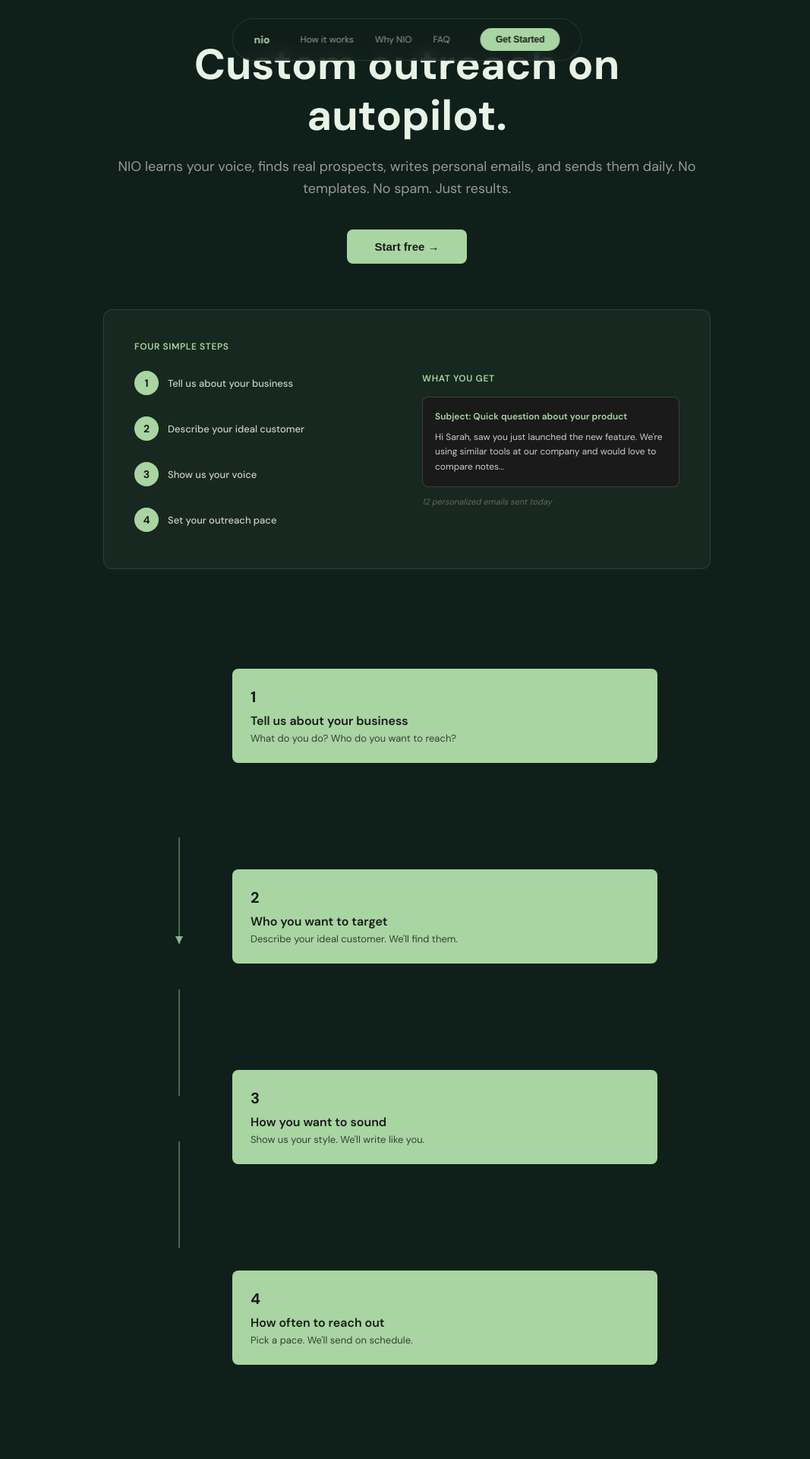
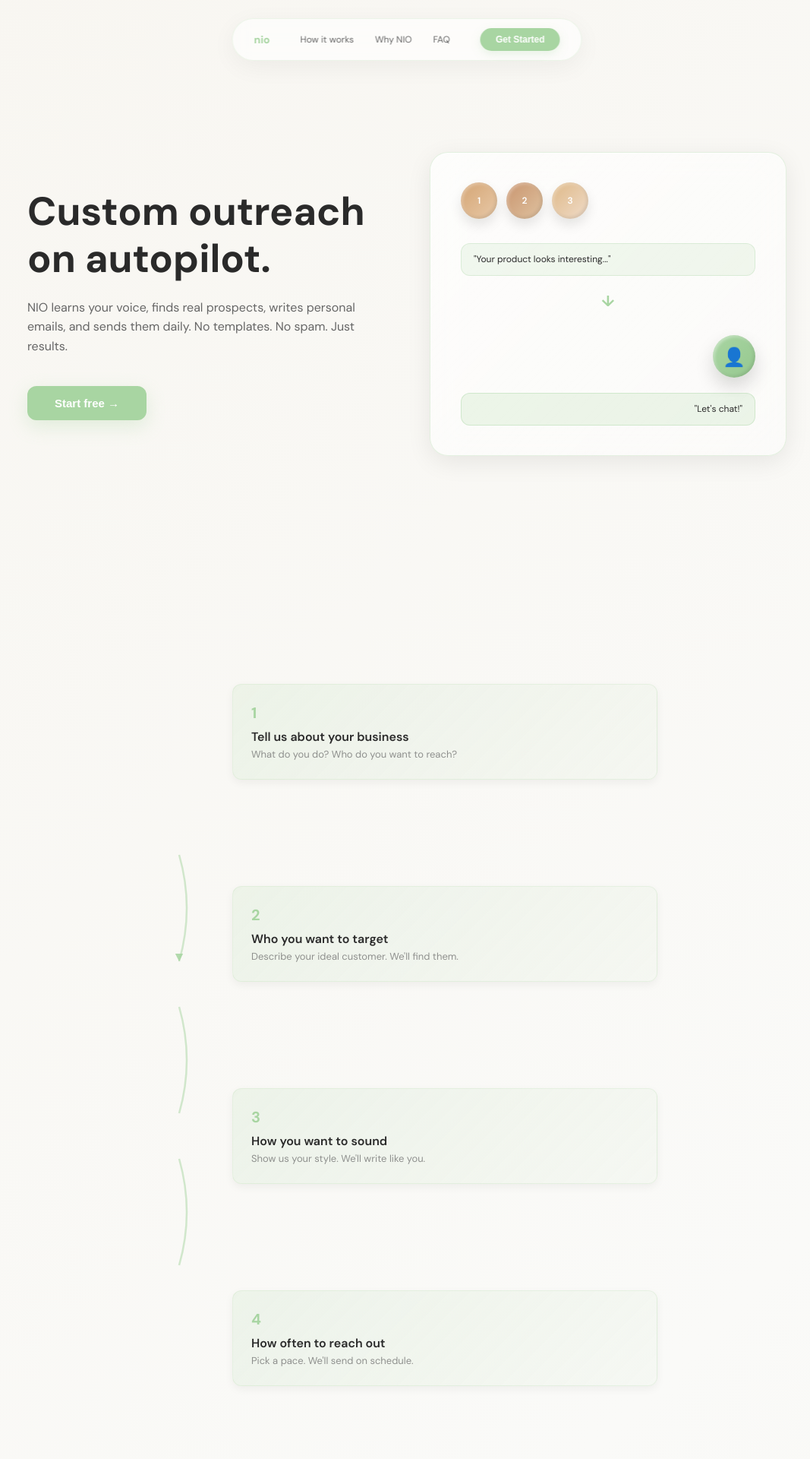
Before and after one commit to afrogoespro/Nio-fresh, a Next.js app in the folder frontend/: page / in a window 1280 px wide. Shown: the top 1920 px of the page at 76% size, without its empty margins (104-1171 px from the left). Built offline with nearby package versions, Linux system fonts and the light colour scheme.

Commit message:
Redesign: light background, glass aesthetic, 3D clay-style conversation mockup with animated connectors

```diff
--- a/frontend/app/page.tsx
+++ b/frontend/app/page.tsx
@@ -55,14 +55,14 @@
   }, []);
 
   return (
-    <div style={{ minHeight: "100vh", background: "#0f1f1a", fontFamily: "'DM Sans', sans-serif", color: "#e8f3e5" }}>
+    <div style={{ minHeight: "100vh", background: "linear-gradient(135deg, #f8f6f1 0%, #fafaf8 50%, #f5f3ed 100%)", fontFamily: "'DM Sans', sans-serif", color: "#2a2a2a" }}>
       {/* Navbar */}
       <nav style={{
         position: "fixed",
         top: "24px",
         left: "50%",
         transform: "translateX(-50%)",
-        background: "rgba(15, 31, 26, 0.8)",
+        background: "rgba(255, 255, 255, 0.6)",
         backdropFilter: "blur(10px)",
         borderRadius: "999px",
         padding: "12px 28px",
@@ -70,18 +70,19 @@
         gap: "40px",
         alignItems: "center",
         zIndex: 1000,
-        border: "1px solid rgba(168, 213, 162, 0.15)",
+        border: "1px solid rgba(168, 213, 162, 0.2)",
+        boxShadow: "0 8px 32px rgba(0, 0, 0, 0.05)",
       }}>
         <span style={{ fontSize: "14px", fontWeight: "700", color: "#a8d5a2" }}>nio</span>
         <div style={{ display: "flex", gap: "28px", fontSize: "12px" }}>
-          <a href="#how" style={{ color: "#999", textDecoration: "none", cursor: "pointer", transition: "color 0.2s" }} onMouseOver={(e) => e.currentTarget.style.color = "#a8d5a2"} onMouseOut={(e) => e.currentTarget.style.color = "#999"}>How it works</a>
-          <a href="#why" style={{ color: "#999", textDecoration: "none", cursor: "pointer", transition: "color 0.2s" }} onMouseOver={(e) => e.currentTarget.style.color = "#a8d5a2"} onMouseOut={(e) => e.currentTarget.style.color = "#999"}>Why NIO</a>
-          <a href="#faq" style={{ color: "#999", textDecoration: "none", cursor: "pointer", transition: "color 0.2s" }} onMouseOver={(e) => e.currentTarget.style.color = "#a8d5a2"} onMouseOut={(e) => e.currentTarget.style.color = "#999"}>FAQ</a>
+          <a href="#how" style={{ color: "#666", textDecoration: "none", cursor: "pointer", transition: "color 0.2s" }} onMouseOver={(e) => e.currentTarget.style.color = "#a8d5a2"} onMouseOut={(e) => e.currentTarget.style.color = "#666"}>How it works</a>
+          <a href="#why" style={{ color: "#666", textDecoration: "none", cursor: "pointer", transition: "color 0.2s" }} onMouseOver={(e) => e.currentTarget.style.color = "#a8d5a2"} onMouseOut={(e) => e.currentTarget.style.color = "#666"}>Why NIO</a>
+          <a href="#faq" style={{ color: "#666", textDecoration: "none", cursor: "pointer", transition: "color 0.2s" }} onMouseOver={(e) => e.currentTarget.style.color = "#a8d5a2"} onMouseOut={(e) => e.currentTarget.style.color = "#666"}>FAQ</a>
         </div>
         <Link href="/agents">
           <button style={{
             background: "#a8d5a2",
-            color: "#1a1a1a",
+            color: "#fff",
             border: "none",
             borderRadius: "999px",
             padding: "8px 20px",
@@ -89,6 +90,7 @@
             fontWeight: "600",
             cursor: "pointer",
             transition: "all 0.2s",
+            boxShadow: "0 4px 12px rgba(168, 213, 162, 0.25)",
           }}
             onMouseOver={(e) => {
               e.currentTarget.style.background = "#96c88f";
@@ -113,137 +115,159 @@
         alignItems: "center",
         padding: "0 20px",
       }}>
-        <div style={{ maxWidth: "800px", width: "100%" }}>
-          {/* Left side: Text */}
-          <div style={{ marginBottom: "60px", textAlign: "center" }}>
+        <div style={{ maxWidth: "1000px", width: "100%" }}>
+          {/* Text + Visual Container */}
+          <div style={{ display: "grid", gridTemplateColumns: "1fr 1fr", gap: "60px", alignItems: "center" }}>
+            {/* Left: Text */}
+            <div>
               <h1 style={{
-              fontSize: "56px",
+                fontSize: "52px",
                 fontWeight: "700",
                 lineHeight: "1.2",
                 marginBottom: "20px",
-              color: "#e8f3e5"
+                color: "#2a2a2a"
               }}>
                 Custom outreach on autopilot.
               </h1>
               <p style={{
-              fontSize: "18px",
-              color: "#999",
+                fontSize: "16px",
+                color: "#666",
                 marginBottom: "40px",
-              lineHeight: "1.6",
-              maxWidth: "100%",
-              margin: "0 auto 40px"
+                lineHeight: "1.6"
               }}>
                 NIO learns your voice, finds real prospects, writes personal emails, and sends them daily. No templates. No spam. Just results.
               </p>
-            <div style={{ display: "flex", justifyContent: "center" }}>
               <Link href="/agents">
                 <button style={{
                   background: "#a8d5a2",
-                  color: "#1a1a1a",
+                  color: "#fff",
                   border: "none",
-                  borderRadius: "8px",
+                  borderRadius: "12px",
                   padding: "14px 36px",
                   fontSize: "15px",
                   fontWeight: "600",
                   cursor: "pointer",
                   transition: "all 0.2s",
+                  boxShadow: "0 8px 24px rgba(168, 213, 162, 0.3)",
                 }}
                   onMouseOver={(e) => {
                     e.currentTarget.style.transform = "translateY(-2px)";
-                  e.currentTarget.style.opacity = "0.9";
+                    e.currentTarget.style.boxShadow = "0 12px 32px rgba(168, 213, 162, 0.4)";
                   }}
                   onMouseOut={(e) => {
                     e.currentTarget.style.transform = "translateY(0)";
-                  e.currentTarget.style.opacity = "1";
+                    e.currentTarget.style.boxShadow = "0 8px 24px rgba(168, 213, 162, 0.3)";
                   }}
                 >
                   Start free →
                 </button>
               </Link>
             </div>
-          </div>
 
-          {/* Visual Demo - Simple mockup of the process */}
+            {/* Right: 3D Clay-style Illustration */}
             <div style={{
-            background: "rgba(168, 213, 162, 0.05)",
-            border: "1px solid rgba(168, 213, 162, 0.15)",
-            borderRadius: "12px",
+              display: "flex",
+              justifyContent: "center",
+              alignItems: "center",
+              minHeight: "400px",
+              position: "relative",
+            }}>
+              {/* Glass container with 3D effect */}
+              <div style={{
+                width: "100%",
+                height: "400px",
+                background: "linear-gradient(135deg, rgba(255, 255, 255, 0.7), rgba(255, 255, 255, 0.4))",
+                backdropFilter: "blur(20px)",
+                borderRadius: "24px",
+                border: "1px solid rgba(168, 213, 162, 0.3)",
                 padding: "40px",
-            display: "grid",
-            gridTemplateColumns: "1fr 1fr",
-            gap: "40px",
-            alignItems: "center",
+                display: "flex",
+                flexDirection: "column",
+                justifyContent: "center",
+                gap: "20px",
+                boxShadow: "0 8px 32px rgba(0, 0, 0, 0.08), inset 0 1px 1px rgba(255, 255, 255, 0.5)",
+                position: "relative",
+                overflow: "hidden",
               }}>
-            {/* Left: Step indicator */}
-            <div>
-              <div style={{ fontSize: "12px", color: "#a8d5a2", textTransform: "uppercase", fontWeight: "600", marginBottom: "16px", letterSpacing: "0.05em" }}>
-                Four simple steps
-              </div>
-              <div style={{ display: "flex", flexDirection: "column", gap: "12px" }}>
-                {[1, 2, 3, 4].map((num) => (
-                  <div key={num} style={{
-                    display: "flex",
-                    alignItems: "center",
-                    gap: "12px",
-                    padding: "8px 0",
-                  }}>
-                    <div style={{
-                      width: "32px",
-                      height: "32px",
-                      background: "#a8d5a2",
-                      color: "#1a1a1a",
+                {/* Left: Prospects */}
+                <div style={{ display: "flex", gap: "12px", justifyContent: "flex-start", marginBottom: "12px" }}>
+                  {[1, 2, 3].map((i) => (
+                    <div
+                      key={i}
+                      style={{
+                        width: "48px",
+                        height: "48px",
                         borderRadius: "50%",
+                        background: `linear-gradient(135deg, ${i === 1 ? "#d4a574" : i === 2 ? "#c9956f" : "#deb887"}, ${i === 1 ? "#e8c9a8" : i === 2 ? "#dfc2a0" : "#f0dcc9"})`,
+                        boxShadow: `0 8px 16px rgba(0, 0, 0, 0.1), inset -2px -2px 4px rgba(0, 0, 0, 0.1), inset 2px 2px 4px rgba(255, 255, 255, 0.3)`,
                         display: "flex",
                         alignItems: "center",
                         justifyContent: "center",
-                      fontWeight: "700",
-                      fontSize: "14px",
-                    }}>
-                      {num}
-                    </div>
-                    <div style={{
-                      fontSize: "13px",
-                      color: "#ccc",
-                      fontWeight: "500",
-                    }}>
-                      {num === 1 && "Tell us about your business"}
-                      {num === 2 && "Describe your ideal customer"}
-                      {num === 3 && "Show us your voice"}
-                      {num === 4 && "Set your outreach pace"}
-                    </div>
+                        fontSize: "12px",
+                        fontWeight: "600",
+                        color: "#fff",
+                      }}
+                    >
+                      {i}
                     </div>
                   ))}
                 </div>
+
+                {/* Message bubble from prospects */}
+                <div style={{
+                  background: "rgba(168, 213, 162, 0.15)",
+                  border: "1px solid rgba(168, 213, 162, 0.3)",
+                  borderRadius: "12px",
+                  padding: "12px 16px",
+                  fontSize: "12px",
+                  color: "#2a2a2a",
+                  lineHeight: "1.4",
+                }}>
+                  "Your product looks interesting..."
                 </div>
 
-            {/* Right: Output preview */}
-            <div>
-              <div style={{ fontSize: "12px", color: "#a8d5a2", textTransform: "uppercase", fontWeight: "600", marginBottom: "16px", letterSpacing: "0.05em" }}>
-                What you get
+                {/* Arrow indicator */}
+                <div style={{
+                  textAlign: "center",
+                  fontSize: "20px",
+                  color: "#a8d5a2",
+                  fontWeight: "700",
+                }}>
+                  ↓
                 </div>
-              <div style={{
-                background: "#1a1a1a",
-                border: "1px solid rgba(168, 213, 162, 0.2)",
-                borderRadius: "8px",
-                padding: "16px",
-                fontSize: "12px",
-                color: "#ccc",
-                lineHeight: "1.6",
-              }}>
-                <div style={{ color: "#a8d5a2", fontWeight: "600", marginBottom: "8px" }}>
-                  Subject: Quick question about your product
-                </div>
-                <div>
-                  Hi Sarah, saw you just launched the new feature. We're using similar tools at our company and would love to compare notes...
+
+                {/* Right: Business Owner */}
+                <div style={{ display: "flex", gap: "12px", justifyContent: "flex-end", marginTop: "12px" }}>
+                  <div
+                    style={{
+                      width: "56px",
+                      height: "56px",
+                      borderRadius: "50%",
+                      background: "linear-gradient(135deg, #a8d5a2, #96c88f)",
+                      boxShadow: `0 12px 24px rgba(0, 0, 0, 0.15), inset -2px -2px 4px rgba(0, 0, 0, 0.1), inset 2px 2px 4px rgba(255, 255, 255, 0.4)`,
+                      display: "flex",
+                      alignItems: "center",
+                      justifyContent: "center",
+                      fontSize: "24px",
+                    }}
+                  >
+                    👤
                   </div>
                 </div>
+
+                {/* Message bubble from owner */}
                 <div style={{
-                fontSize: "11px",
-                color: "#666",
-                marginTop: "12px",
-                fontStyle: "italic"
+                  background: "rgba(168, 213, 162, 0.2)",
+                  border: "1px solid rgba(168, 213, 162, 0.4)",
+                  borderRadius: "12px",
+                  padding: "12px 16px",
+                  fontSize: "12px",
+                  color: "#2a2a2a",
+                  lineHeight: "1.4",
+                  textAlign: "right",
                 }}>
-                12 personalized emails sent today
+                  "Let's chat!"
+                </div>
               </div>
             </div>
           </div>
@@ -251,7 +275,7 @@
       </section>
 
       {/* 4-Step Flow (Below fold) */}
-      <section style={{ padding: "80px 20px", maxWidth: "700px", margin: "0 auto" }}>
+      <section style={{ padding: "100px 20px", maxWidth: "700px", margin: "0 auto" }}>
         <div style={{ display: "flex", gap: "40px" }}>
           {/* Left: Animated connector */}
           <div style={{ position: "relative", width: "60px", flexShrink: 0 }}>
@@ -259,15 +283,13 @@
               {steps.map((_, i) => {
                 if (i < steps.length - 1) {
                   return (
-                    <line
-                      key={`line-${i}`}
-                      x1="30"
-                      y1={i * 200 + 60}
-                      x2="30"
-                      y2={(i + 1) * 200}
+                    <path
+                      key={`curve-${i}`}
+                      d={`M 30 ${i * 200 + 60} Q 50 ${(i * 200 + 60 + (i + 1) * 200) / 2} 30 ${(i + 1) * 200}`}
+                      fill="none"
                       stroke="#a8d5a2"
-                      strokeWidth="2"
-                      opacity={visibleSteps.has(i + 1) ? 0.4 : 0.1}
+                      strokeWidth="2.5"
+                      opacity={visibleSteps.has(i + 1) ? 0.5 : 0.1}
                       style={{
                         transition: "opacity 0.6s ease",
                         transitionDelay: `${visibleSteps.has(i + 1) ? (i + 1) * 0.1 : 0}s`,
@@ -278,13 +300,13 @@
                 return null;
               })}
 
-              {/* Arrow heads */}
+              {/* Animated arrow heads */}
               {steps.map((_, i) => {
                 if (i < steps.length - 1) {
                   return (
                     <g
                       key={`arrow-${i}`}
-                      opacity={visibleSteps.has(i + 1) ? 0.4 : 0.1}
+                      opacity={visibleSteps.has(i + 1) ? 0.5 : 0.1}
                       style={{
                         transition: "opacity 0.6s ease",
                         transitionDelay: `${visibleSteps.has(i + 1) ? (i + 1) * 0.1 : 0}s`,
@@ -309,22 +331,24 @@
                 }}
                 style={{
                   padding: "24px",
-                  background: "#a8d5a2",
-                  color: "#1a1a1a",
-                  borderRadius: "8px",
+                  background: "linear-gradient(135deg, rgba(168, 213, 162, 0.15), rgba(168, 213, 162, 0.05))",
+                  border: "1px solid rgba(168, 213, 162, 0.2)",
+                  color: "#2a2a2a",
+                  borderRadius: "12px",
                   opacity: visibleSteps.has(i) ? 1 : 0,
                   transform: visibleSteps.has(i) ? "translateY(0)" : "translateY(20px)",
                   transition: "all 0.5s cubic-bezier(0.34, 1.56, 0.64, 1)",
                   transitionDelay: `${visibleSteps.has(i) ? i * 0.1 : 0}s`,
+                  boxShadow: "0 4px 12px rgba(0, 0, 0, 0.05)",
                 }}
               >
-                <div style={{ fontSize: "20px", fontWeight: "700", marginBottom: "8px" }}>
+                <div style={{ fontSize: "20px", fontWeight: "700", marginBottom: "8px", color: "#a8d5a2" }}>
                   {step.num}
                 </div>
-                <div style={{ fontSize: "16px", fontWeight: "600", marginBottom: "4px" }}>
+                <div style={{ fontSize: "16px", fontWeight: "600", marginBottom: "4px", color: "#2a2a2a" }}>
                   {step.title}
                 </div>
-                <div style={{ fontSize: "13px", fontWeight: "400", opacity: 0.8 }}>
+                <div style={{ fontSize: "13px", fontWeight: "400", opacity: 0.7, color: "#666" }}>
                   {step.desc}
                 </div>
               </div>
@@ -336,17 +360,17 @@
               }}
               style={{
                 padding: "24px",
-                background: "#1a1a1a",
-                color: "#a8d5a2",
-                borderRadius: "8px",
+                background: "linear-gradient(135deg, #a8d5a2, #96c88f)",
+                color: "#fff",
+                borderRadius: "12px",
                 fontSize: "14px",
                 fontWeight: "600",
                 textAlign: "center",
-                border: "1px solid #a8d5a2",
                 opacity: visibleSteps.has(steps.length) ? 1 : 0,
                 transform: visibleSteps.has(steps.length) ? "translateY(0)" : "translateY(20px)",
                 transition: "all 0.5s cubic-bezier(0.34, 1.56, 0.64, 1)",
                 transitionDelay: `${visibleSteps.has(steps.length) ? steps.length * 0.1 : 0}s`,
+                boxShadow: "0 8px 20px rgba(168, 213, 162, 0.3)",
               }}
             >
               Then we start →
@@ -357,10 +381,10 @@
 
       {/* How It Works */}
       <section id="how" style={{ padding: "100px 20px", maxWidth: "700px", margin: "0 auto" }}>
-        <h2 style={{ fontSize: "40px", fontWeight: "700", color: "#e8f3e5", marginBottom: "12px", textAlign: "center" }}>
+        <h2 style={{ fontSize: "40px", fontWeight: "700", color: "#2a2a2a", marginBottom: "12px", textAlign: "center" }}>
           Here's what actually happens
         </h2>
-        <p style={{ fontSize: "14px", color: "#999", textAlign: "center", marginBottom: "60px" }}>
+        <p style={{ fontSize: "14px", color: "#666", textAlign: "center", marginBottom: "60px" }}>
           Simple. No complex setup. No spam. Just real emails that work.
         </p>
 
@@ -376,10 +400,10 @@
                 {item.num}
               </div>
               <div>
-                <h3 style={{ fontSize: "16px", fontWeight: "700", marginBottom: "6px", color: "#e8f3e5" }}>
+                <h3 style={{ fontSize: "16px", fontWeight: "700", marginBottom: "6px", color: "#2a2a2a" }}>
                   {item.title}
                 </h3>
-                <p style={{ fontSize: "13px", color: "#999", lineHeight: "1.5", margin: 0 }}>
+                <p style={{ fontSize: "13px", color: "#666", lineHeight: "1.5", margin: 0 }}>
                   {item.desc}
                 </p>
               </div>
@@ -390,7 +414,7 @@
 
       {/* Why It Works */}
       <section id="why" style={{ padding: "100px 20px", maxWidth: "700px", margin: "0 auto" }}>
-        <h2 style={{ fontSize: "40px", fontWeight: "700", color: "#e8f3e5", marginBottom: "12px", textAlign: "center" }}>
+        <h2 style={{ fontSize: "40px", fontWeight: "700", color: "#2a2a2a", marginBottom: "12px", textAlign: "center" }}>
           Why people actually reply
         </h2>
 
@@ -402,14 +426,15 @@
           ].map((item, i) => (
             <div key={i} style={{
               padding: "24px",
-              background: "#1a1a1a",
-              border: "1px solid rgba(168, 213, 162, 0.2)",
-              borderRadius: "8px",
+              background: "linear-gradient(135deg, rgba(255, 255, 255, 0.6), rgba(255, 255, 255, 0.3))",
+              border: "1px solid rgba(168, 213, 162, 0.15)",
+              borderRadius: "12px",
+              boxShadow: "0 4px 12px rgba(0, 0, 0, 0.04)",
             }}>
               <h3 style={{ fontSize: "14px", fontWeight: "700", marginBottom: "8px", color: "#a8d5a2" }}>
                 {item.title}
               </h3>
-              <p style={{ fontSize: "13px", color: "#999", lineHeight: "1.5", margin: 0 }}>
+              <p style={{ fontSize: "13px", color: "#666", lineHeight: "1.5", margin: 0 }}>
                 {item.desc}
               </p>
             </div>
@@ -419,7 +444,7 @@
 
       {/* FAQ */}
       <section id="faq" style={{ padding: "100px 20px", maxWidth: "640px", margin: "0 auto" }}>
-        <h2 style={{ fontSize: "40px", fontWeight: "700", color: "#e8f3e5", marginBottom: "60px", textAlign: "center" }}>
+        <h2 style={{ fontSize: "40px", fontWeight: "700", color: "#2a2a2a", marginBottom: "60px", textAlign: "center" }}>
           Questions
         </h2>
         <div>
@@ -439,11 +464,11 @@
                   alignItems: "center",
                   fontSize: "14px",
                   fontWeight: "600",
-                  color: "#e8f3e5",
+                  color: "#2a2a2a",
                   transition: "color 0.2s",
                 }}
                 onMouseOver={(e) => e.currentTarget.style.color = "#a8d5a2"}
-                onMouseOut={(e) => e.currentTarget.style.color = "#e8f3e5"}
+                onMouseOut={(e) => e.currentTarget.style.color = "#2a2a2a"}
               >
                 {item.q}
                 <span style={{ fontSize: "16px", color: "#a8d5a2" }}>
@@ -451,7 +476,7 @@
                 </span>
               </button>
               {expandedFAQ === i && (
-                <p style={{ fontSize: "13px", color: "#999", marginTop: "12px", lineHeight: "1.6", paddingLeft: "12px", borderLeft: "2px solid #a8d5a2" }}>
+                <p style={{ fontSize: "13px", color: "#666", marginTop: "12px", lineHeight: "1.6", paddingLeft: "12px", borderLeft: "2px solid #a8d5a2" }}>
                   {item.a}
                 </p>
               )}
@@ -463,31 +488,32 @@
       {/* Final CTA */}
       <section style={{ padding: "100px 20px" }}>
         <div style={{ maxWidth: "640px", margin: "0 auto", textAlign: "center" }}>
-          <h2 style={{ fontSize: "36px", fontWeight: "700", color: "#e8f3e5", marginBottom: "12px" }}>
+          <h2 style={{ fontSize: "36px", fontWeight: "700", color: "#2a2a2a", marginBottom: "12px" }}>
             Ready to stop writing cold emails?
           </h2>
-          <p style={{ fontSize: "14px", color: "#999", marginBottom: "32px" }}>
+          <p style={{ fontSize: "14px", color: "#666", marginBottom: "32px" }}>
             15 minutes to set up. Runs on autopilot after that.
           </p>
           <Link href="/agents">
             <button style={{
               background: "#a8d5a2",
-              color: "#1a1a1a",
+              color: "#fff",
               border: "none",
-              borderRadius: "8px",
-              padding: "12px 32px",
-              fontSize: "14px",
+              borderRadius: "12px",
+              padding: "14px 36px",
+              fontSize: "15px",
               fontWeight: "600",
               cursor: "pointer",
               transition: "all 0.2s",
+              boxShadow: "0 8px 24px rgba(168, 213, 162, 0.3)",
             }}
               onMouseOver={(e) => {
                 e.currentTarget.style.transform = "translateY(-2px)";
-                e.currentTarget.style.opacity = "0.9";
+                e.currentTarget.style.boxShadow = "0 12px 32px rgba(168, 213, 162, 0.4)";
               }}
               onMouseOut={(e) => {
                 e.currentTarget.style.transform = "translateY(0)";
-                e.currentTarget.style.opacity = "1";
+                e.currentTarget.style.boxShadow = "0 8px 24px rgba(168, 213, 162, 0.3)";
               }}
             >
               Start free
@@ -497,7 +523,7 @@
       </section>
 
       {/* Footer */}
-      <footer style={{ paddingTop: "40px", paddingBottom: "40px", textAlign: "center", borderTop: "1px solid rgba(168, 213, 162, 0.1)", color: "#555", fontSize: "12px" }}>
+      <footer style={{ paddingTop: "40px", paddingBottom: "40px", textAlign: "center", borderTop: "1px solid rgba(168, 213, 162, 0.1)", color: "#999", fontSize: "12px" }}>
         <p>© 2026 NIO. All rights reserved.</p>
       </footer>
     </div>
```
Lines whose indentation alone changed are shown as unchanged.
